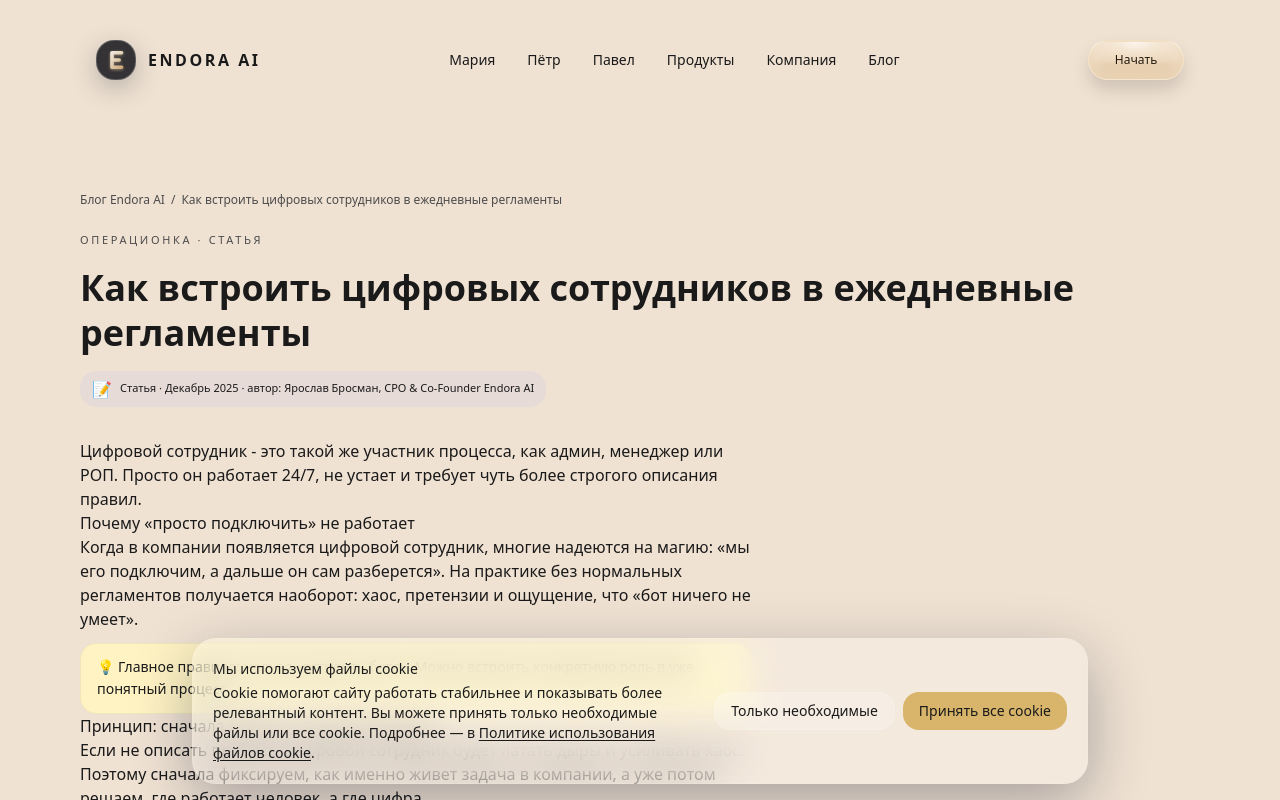
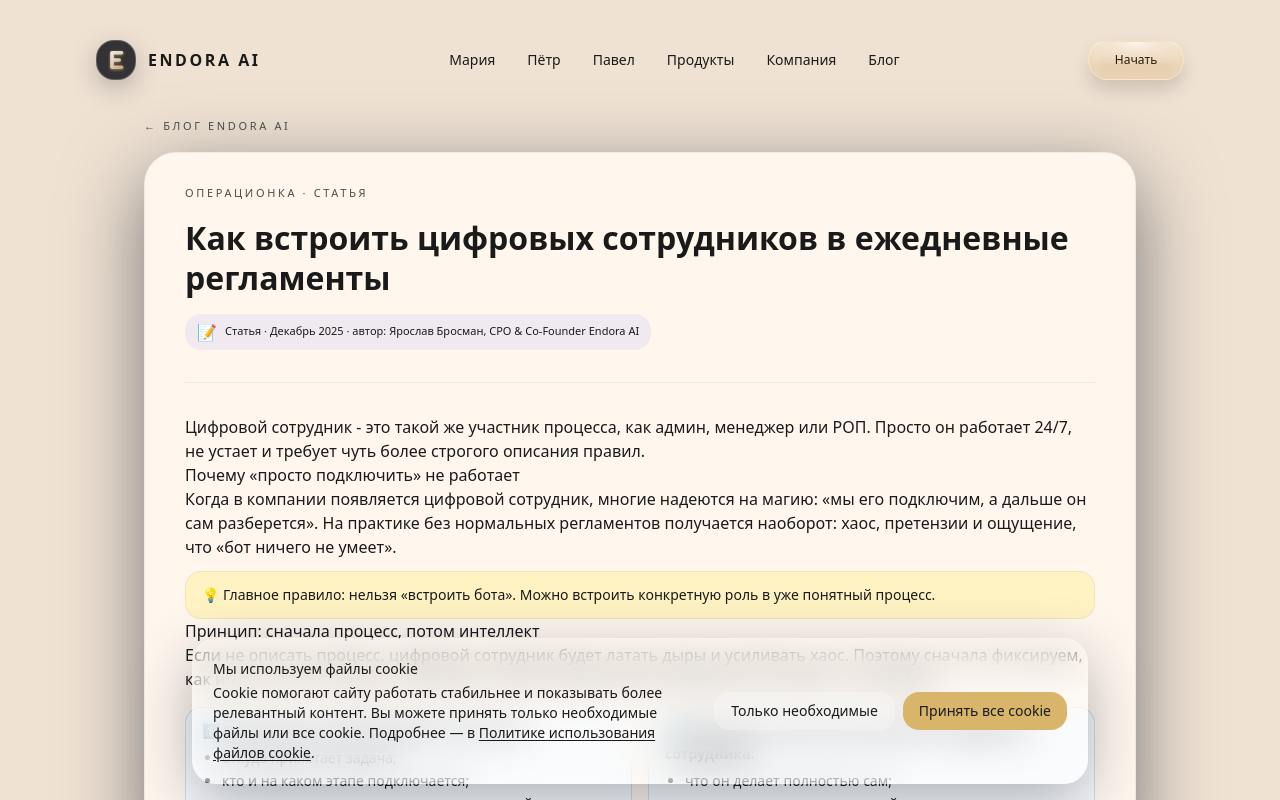
Before and after one commit to shastitko1970-netizen/endora_web, a Next.js app: page /blog/ops-reglaments in a window 1280 px wide. Shown: the top 800 px of the page. Built offline with nearby package versions, Linux system fonts and the light colour scheme.

Commit message:
Финальное добавление статьи

```diff
--- a/src/app/blog/ops-reglaments/page.tsx
+++ b/src/app/blog/ops-reglaments/page.tsx
@@ -2,7 +2,6 @@
 
 import type { Metadata } from "next";
 import Link from "next/link";
-import { Section } from "@/ui/primitives/Section";
 import { OpsReglamentsArticleBody } from "../_components/OpsReglamentsArticleBody";
 
 export const metadata: Metadata = {
@@ -13,37 +12,48 @@ export const metadata: Metadata = {
 
 export default function OpsReglamentsPage() {
   return (
-    <main className="min-h-screen w-full pt-24 pb-20">
-      <Section className="max-w-4xl mx-auto px-4">
-        {/* Крошки */}
-        <nav className="mb-6 text-xs text-[var(--text-muted)]">
-          <Link href="/blog" className="hover:underline">
-            Блог Endora AI
+    <main className="min-h-screen w-full pt-28 pb-20">
+      <div className="mx-auto max-w-5xl px-4">
+        {/* Линк назад, как на странице vision */}
+        <div className="mb-4">
+          <Link
+            href="/blog"
+            className="text-[11px] font-medium uppercase tracking-[0.24em] text-[var(--text-muted)] hover:underline"
+          >
+            ← Блог Endora AI
           </Link>
-          <span className="mx-1.5">/</span>
-          <span>Как встроить цифровых сотрудников в ежедневные регламенты</span>
-        </nav>
+        </div>
 
+        {/* Основная карточка статьи */}
+        <article className="rounded-[32px] border border-[rgba(15,23,42,0.06)] bg-[#FFF7EE] px-5 py-6 shadow-[0_24px_80px_rgba(15,23,42,0.55)] md:px-10 md:py-8">
           {/* Хедер статьи */}
-        <header className="mb-8 space-y-4">
+          <header className="mb-6 space-y-4 md:mb-8">
             <p className="text-[11px] tracking-[0.24em] uppercase text-[var(--text-muted)]">
               Операционка · Статья
             </p>
-          <h1 className="text-3xl md:text-4xl font-semibold leading-tight text-[var(--text-primary)]">
+
+            <h1 className="text-2xl font-semibold leading-tight text-[var(--text-primary)] md:text-3xl lg:text-[32px]">
               Как встроить цифровых сотрудников в ежедневные регламенты
             </h1>
 
-          <div className="inline-flex items-center gap-2 rounded-2xl bg-[rgba(129,140,248,0.08)] px-3 py-1.5 text-[11px] text-[var(--text-secondary)]">
+            <div className="inline-flex items-center gap-2 rounded-2xl bg-[rgba(129,140,248,0.12)] px-3 py-1.5 text-[11px] text-[var(--text-secondary)]">
               <span className="text-base">📝</span>
-            <span>Статья · Декабрь 2025 · автор: Ярослав Бросман, CPO &amp; Co-Founder Endora AI</span>
+              <span>
+                Статья · Декабрь 2025 · автор: Ярослав Бросман, CPO &amp;
+                Co-Founder Endora AI
+              </span>
             </div>
           </header>
 
-        {/* Тело статьи */}
-        <article className="prose prose-sm md:prose-base max-w-2xl prose-p:text-[var(--text-secondary)] prose-headings:text-[var(--text-primary)] prose-li:text-[var(--text-secondary)] prose-ul:marker:text-[var(--text-muted)]">
+          {/* Разделительная линия как у первой статьи */}
+          <hr className="mb-6 border-t border-[rgba(15,23,42,0.06)] md:mb-8" />
+
+          {/* Тело статьи в стиле Notion / как у vision */}
+          <div className="prose prose-sm max-w-none prose-p:text-[var(--text-secondary)] prose-headings:text-[var(--text-primary)] prose-li:text-[var(--text-secondary)] prose-ul:marker:text-[var(--text-muted)] md:prose-base">
             <OpsReglamentsArticleBody />
+          </div>
         </article>
-      </Section>
+      </div>
     </main>
   );
 }
```
Lines whose indentation alone changed are shown as unchanged.
